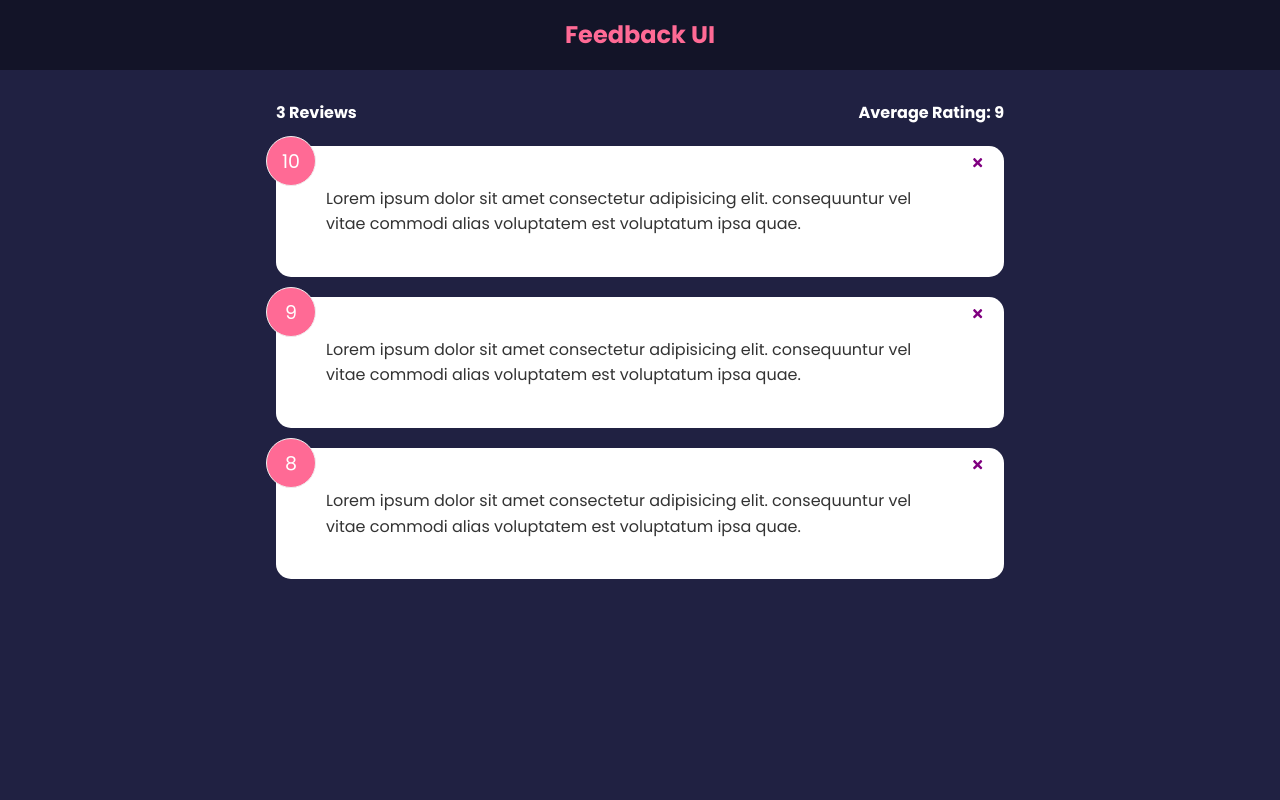
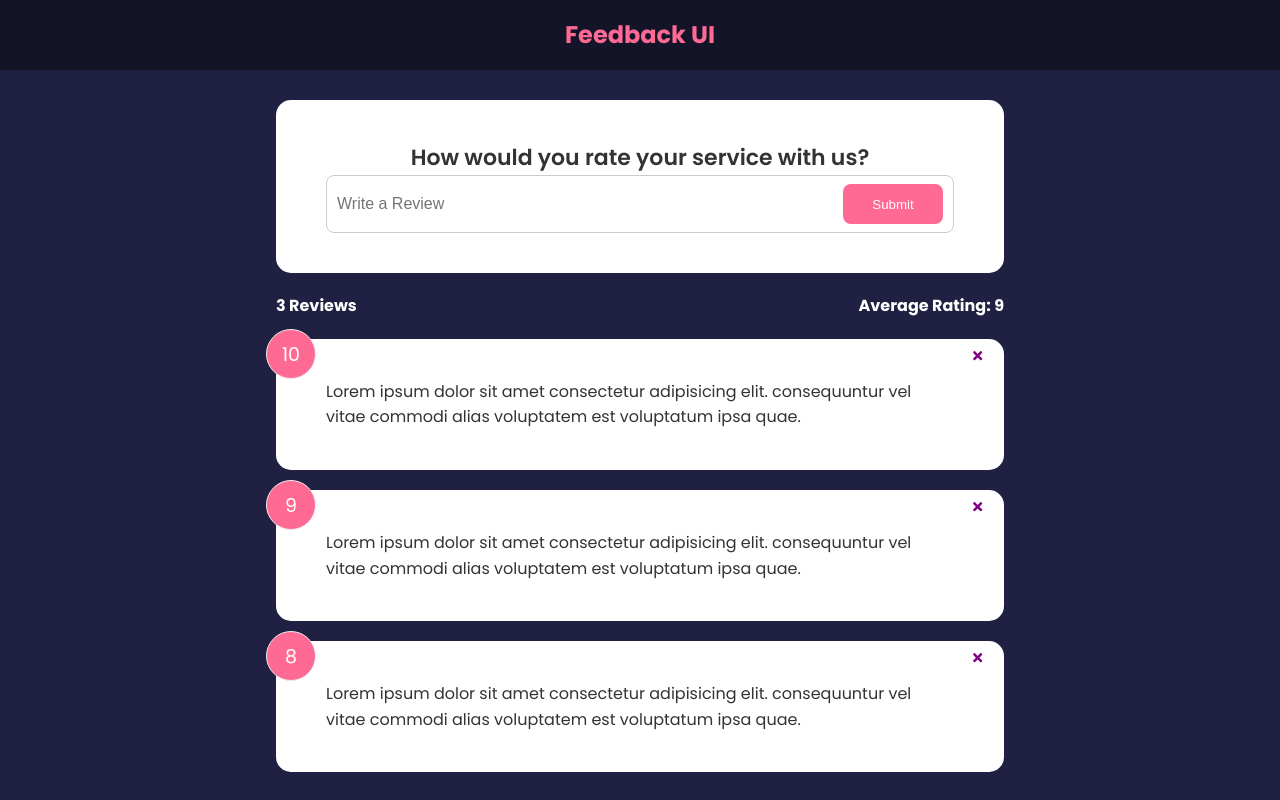
Before and after one commit to mocha-maker/feedback-ui, a React (Create React App) app: page / in a window 1280 px wide. Built offline with nearby package versions, Linux system fonts and the light colour scheme.

Commit message:
Add feedback submission form UI

```diff
--- a/src/App.js
+++ b/src/App.js
@@ -3,6 +3,7 @@
 import FeedbackList from './components/FeedbackList'
 import data from './data/FeedbackData'
 import FeedbackStats from './components/FeedbackStats'
+import FeedbackForm from './components/FeedbackForm'
 
 export default function App() {
 
@@ -17,6 +18,7 @@
     <>
     <Header />
     <div className="container">
+      <FeedbackForm />
       <FeedbackStats feedback={feedback}/>
       <FeedbackList feedback={feedback} handleDelete={deleteFeedback}/>
     </div>
--- /dev/null
+++ b/src/components/FeedbackForm.jsx
@@ -0,0 +1,26 @@
+import {useState} from 'react'
+import Card from './shared/Card'
+
+function FeedbackForm() {
+
+    const [text, setText] = useState('')
+
+    const handleTextChange = (e) => {
+        setText(e.target.value)
+    }
+
+    return (
+        <Card>
+            <form>
+                <h2>How would you rate your service with us?</h2>
+                {/* @todo - rating select component */}
+                <div className="input-group">
+                    <input onChange={handleTextChange} type="text" value={text} placeholder="Write a Review" />
+                    <button type="submit" className='btn btn-secondary'>Submit</button>
+                </div>
+            </form>
+        </Card>
+    )
+}
+
+export default FeedbackForm
--- a/src/components/FeedbackStats.jsx
+++ b/src/components/FeedbackStats.jsx
@@ -20,7 +20,7 @@
 }
 
 FeedbackStats.propTypes = {
-    feedback: PropTypes.array.isRequired
+    feedback: PropTypes.array.isRequired,
 }
 
 export default FeedbackStats
```
